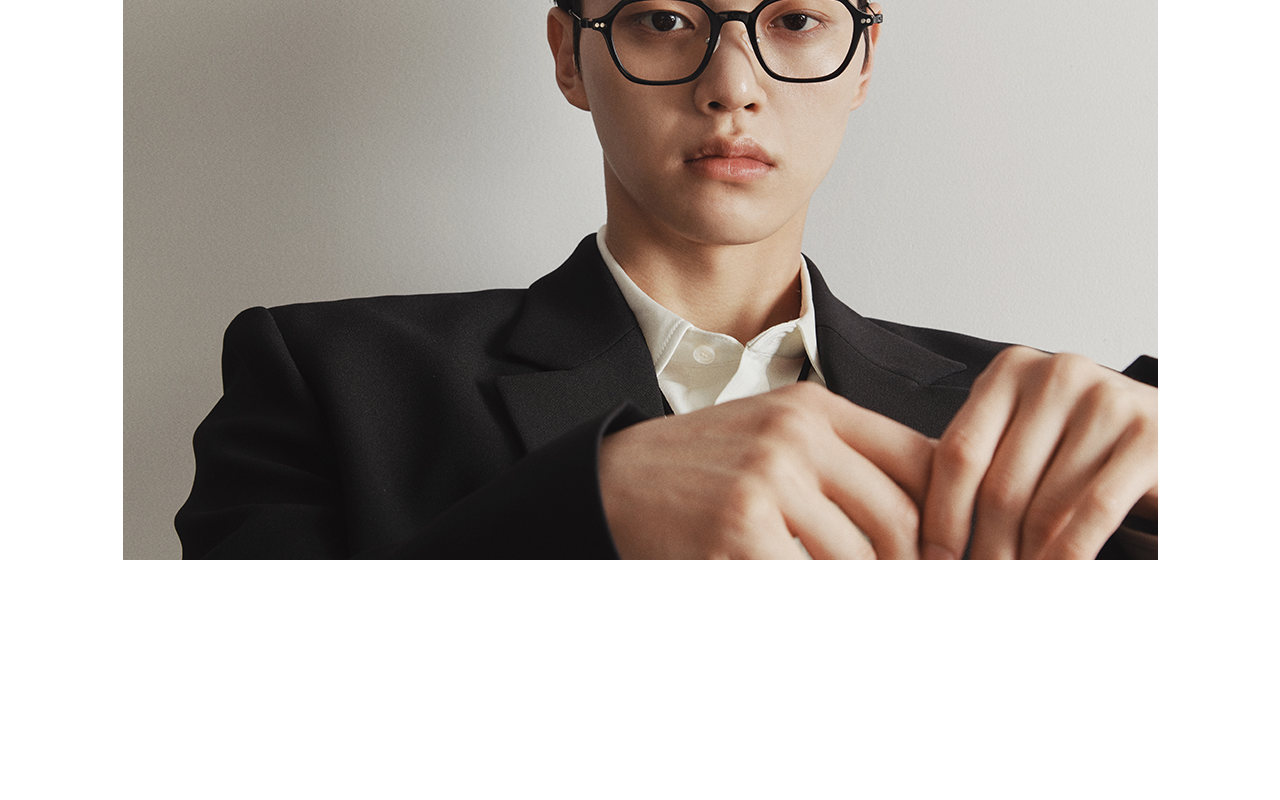
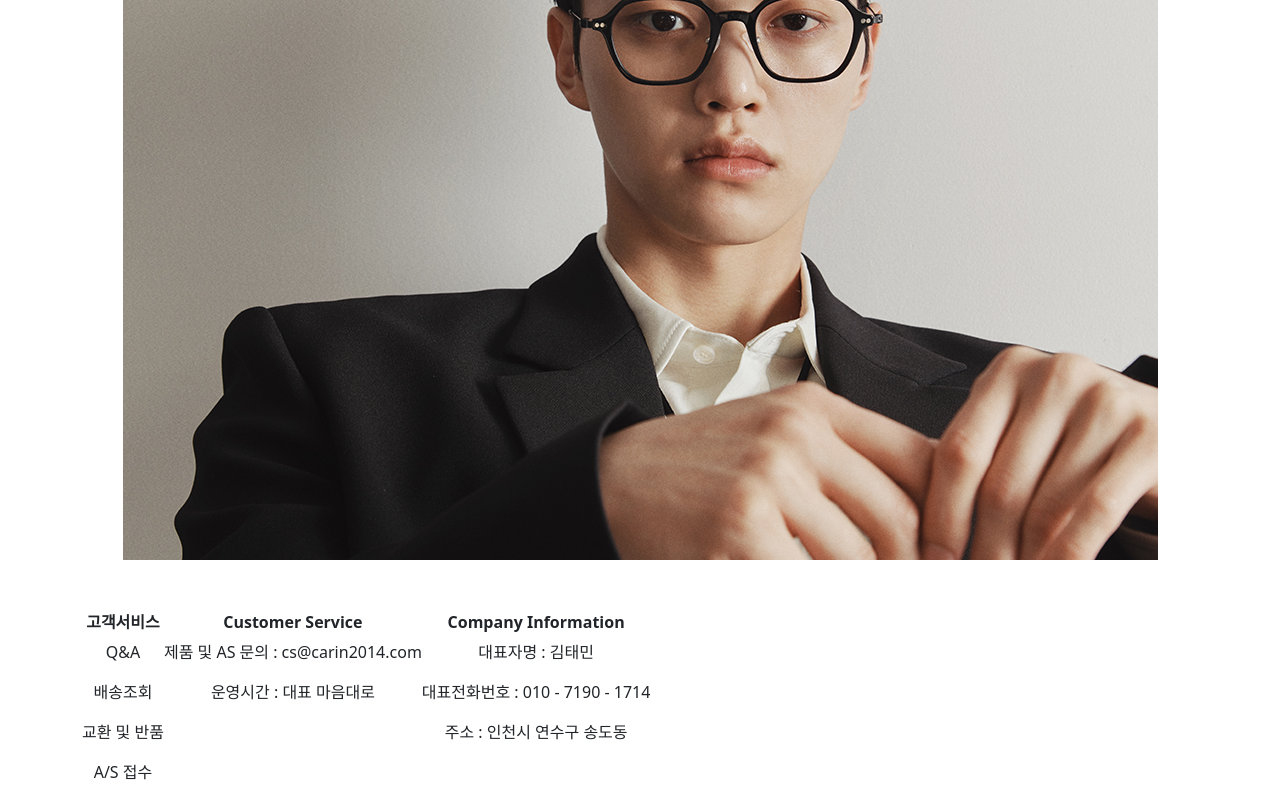
Before and after one commit to jicherry/react_shop, a React (Create React App) app: page / in a window 1280 px wide. Shown: the part 405-1205 px from the top of the page. Before the commit the page ends 1018 px from the top, so only its background shows below. Built offline with nearby package versions, Linux system fonts and the light colour scheme.

Commit message:
푸터 수정

```diff
--- a/src/App.js
+++ b/src/App.js
@@ -8,6 +8,7 @@ import About from './routes/About.js'
 import Detail from './routes/Detail.js'
 // import axios from 'axios';
 import Cart from './routes/Cart.js'
+
 
 
 
@@ -67,6 +68,7 @@ function App() {
           <div className='col-md-4'></div>
           <div className='col-md-4'></div>
         </div>
+        <Footer />
       </div>
     </div>
 
@@ -75,6 +77,38 @@ function App() {
     }
 
 
+    function Footer(props){
+      return(
+        <div className='footer-container'>
+          <div className='footer-content'
+          style={ {display : 'flex' , float: 'left' , display : 'inline-block' } }>
+            <h6 style={ { fontWeight : 'bold' } }>고객서비스</h6>
+            <p><Nav.Link onClick={() => {
+                props.navigate('')
+              }}>Q&A</Nav.Link></p>
+            <p>배송조회</p>
+            <p>교환 및 반품</p>
+            <p>A/S 접수</p>
+          </div>
+          <div className='footer-content'
+          style={ {display : 'flex' , float: 'left' , display : 'inline-block' } }>
+            <h6 style={ { fontWeight : 'bold' } }>Customer Service</h6>
+            <p>제품 및 AS 문의 : cs@carin2014.com</p>
+            <p>운영시간 : 대표 마음대로</p>
+            <p></p>
+          </div>
+          <div className='footer-content'
+          style={ {display : 'flex' , float: 'left' , display : 'inline-block' } }>
+            <h6 style={ { fontWeight : 'bold' } }>Company Information</h6>
+            <p>대표자명 : 김태민</p>
+            <p>대표전화번호 : 010 - 7190 - 1714</p>
+            <p>주소 : 인천시 연수구 송도동</p>
+          </div>
+        </div>
+      )
+    }
+
+
 
 
 
```
